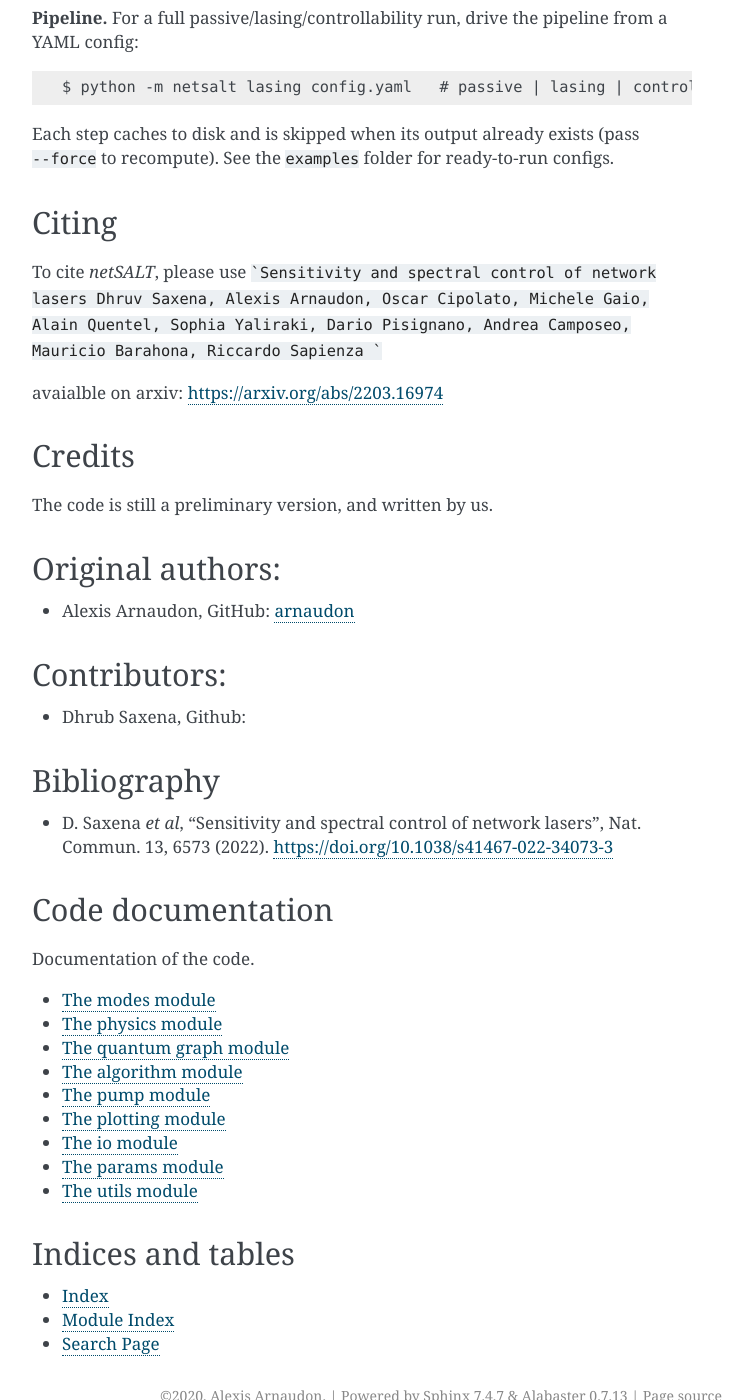
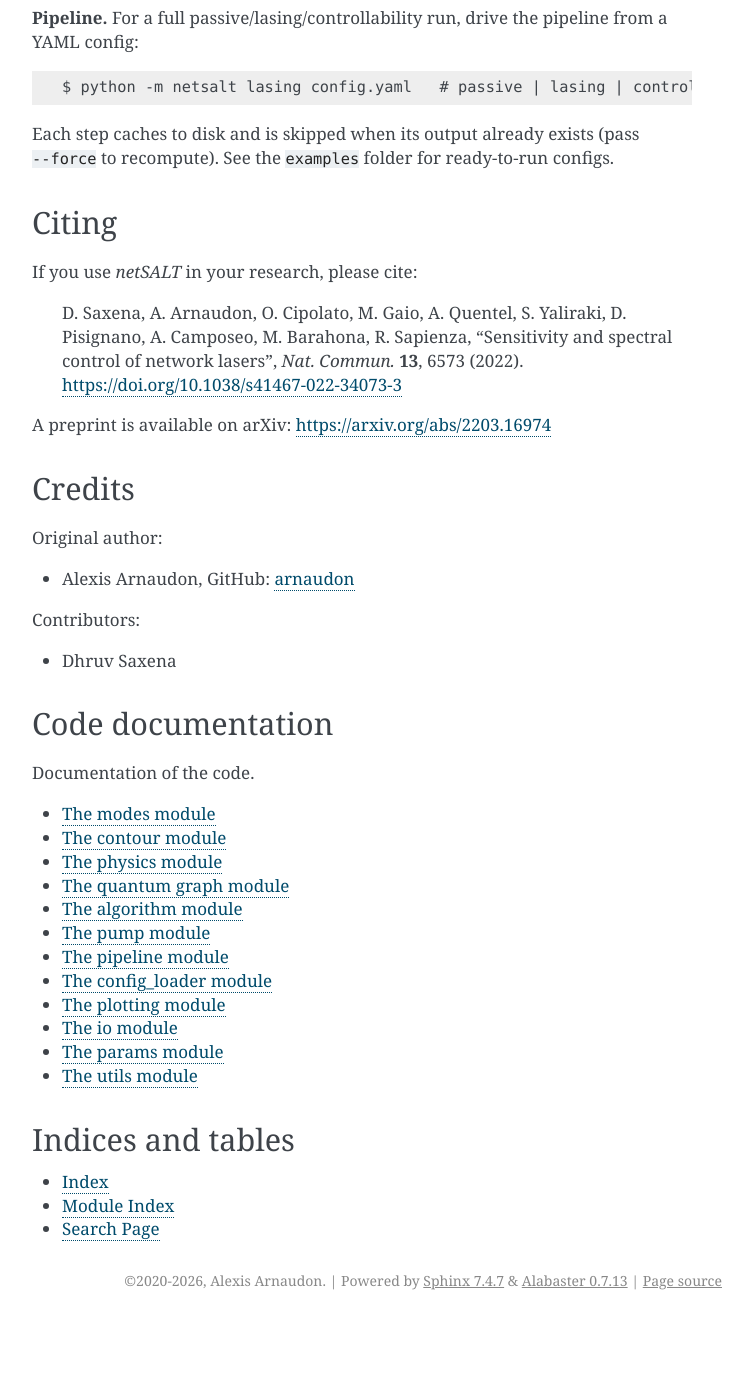
Before and after one commit to arnaudon/netSALT, a Sphinx documentation site: the page built from doc/source/index.rst, in a window 1280 px wide and 1400 px high, scrolled down 1393 px. Shown: the whole window, without its empty margins (388-1141 px from the left). Built offline with Sphinx 7.4.7, drawn with Linux system fonts in a browser that asks for light colours; after the commit the page ends 2713 px from its top, so only the background shows below that; some of the changed text lies outside the part shown.

````diff
--- a/doc/source/conf.py
+++ b/doc/source/conf.py
@@ -18,8 +18,13 @@ sys.path.insert(0, os.path.abspath('../../'))
 # -- Project information -----------------------------------------------------
 
 project = 'netSALT'
-copyright = '2020, Alexis Arnaudon'
+copyright = '2020-2026, Alexis Arnaudon'
 author = 'Alexis Arnaudon'
+
+# The version info for the project, acts as replacement for |version| and
+# |release|, also used in various other places throughout the built documents.
+version = '0.2.0'
+release = '0.2.0'
 
 
 # -- General configuration ---------------------------------------------------
--- a/doc/source/index.rst
+++ b/doc/source/index.rst
@@ -77,34 +77,26 @@ Each step caches to disk and is skipped when its output already exists (pass
 Citing
 ******
 
-To cite *netSALT*, please use
-```Sensitivity and spectral control of network lasers
-Dhruv Saxena, Alexis Arnaudon, Oscar Cipolato, Michele Gaio, Alain Quentel, Sophia Yaliraki, Dario Pisignano, Andrea Camposeo, Mauricio Barahona, Riccardo Sapienza
-```
+If you use *netSALT* in your research, please cite:
 
-avaialble on arxiv: https://arxiv.org/abs/2203.16974
+  D. Saxena, A. Arnaudon, O. Cipolato, M. Gaio, A. Quentel, S. Yaliraki,
+  D. Pisignano, A. Camposeo, M. Barahona, R. Sapienza,
+  "Sensitivity and spectral control of network lasers",
+  *Nat. Commun.* **13**, 6573 (2022).
+  https://doi.org/10.1038/s41467-022-34073-3
+
+A preprint is available on arXiv: https://arxiv.org/abs/2203.16974
 
 Credits
 *******
 
-The code is still a preliminary version, and written by us.
-
-Original authors:
-*****************
+Original author:
 
 - Alexis Arnaudon, GitHub: `arnaudon <https://github.com/arnaudon>`_
 
 Contributors:
-*************
 
-- Dhrub Saxena, Github:
-
-
-Bibliography
-************
-
-- D. Saxena *et al*, "Sensitivity and spectral control of network lasers",
-  Nat. Commun. 13, 6573 (2022). https://doi.org/10.1038/s41467-022-34073-3
+- Dhruv Saxena
 
 Code documentation
 ******************
@@ -115,10 +107,13 @@ Documentation of the code.
     :maxdepth: 3
 
     modes
+    contour
     physics
     quantum_graph
     algorithm
     pump
+    pipeline
+    config_loader
     plotting
     io
     params
````
Also changed, not shown: README.md (+1 -1 lines), doc/source/config_loader.rst (added, +13 -0 lines), doc/source/contour.rst (added, +20 -0 lines), doc/source/pipeline.rst (added, +19 -0 lines).
